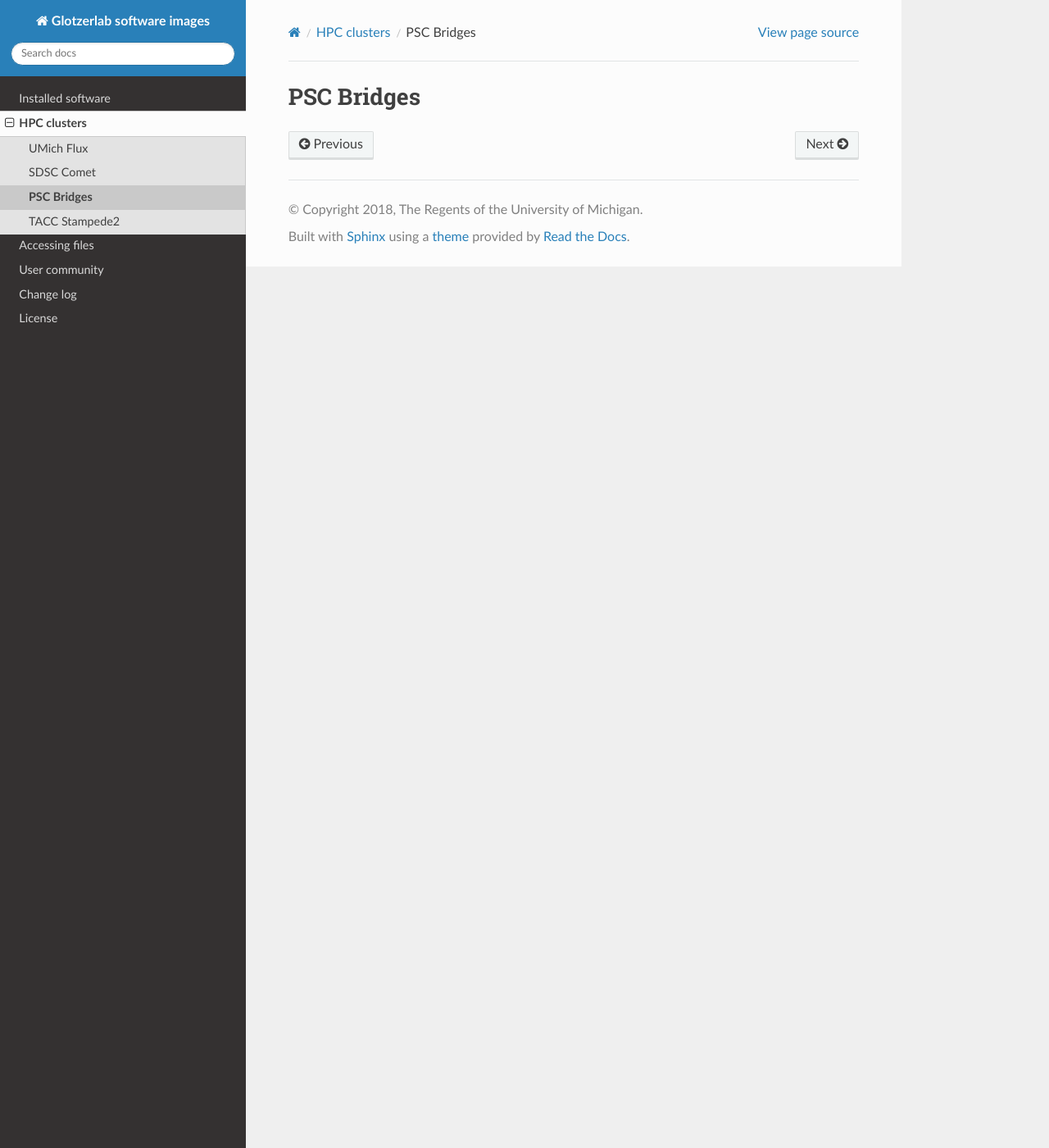
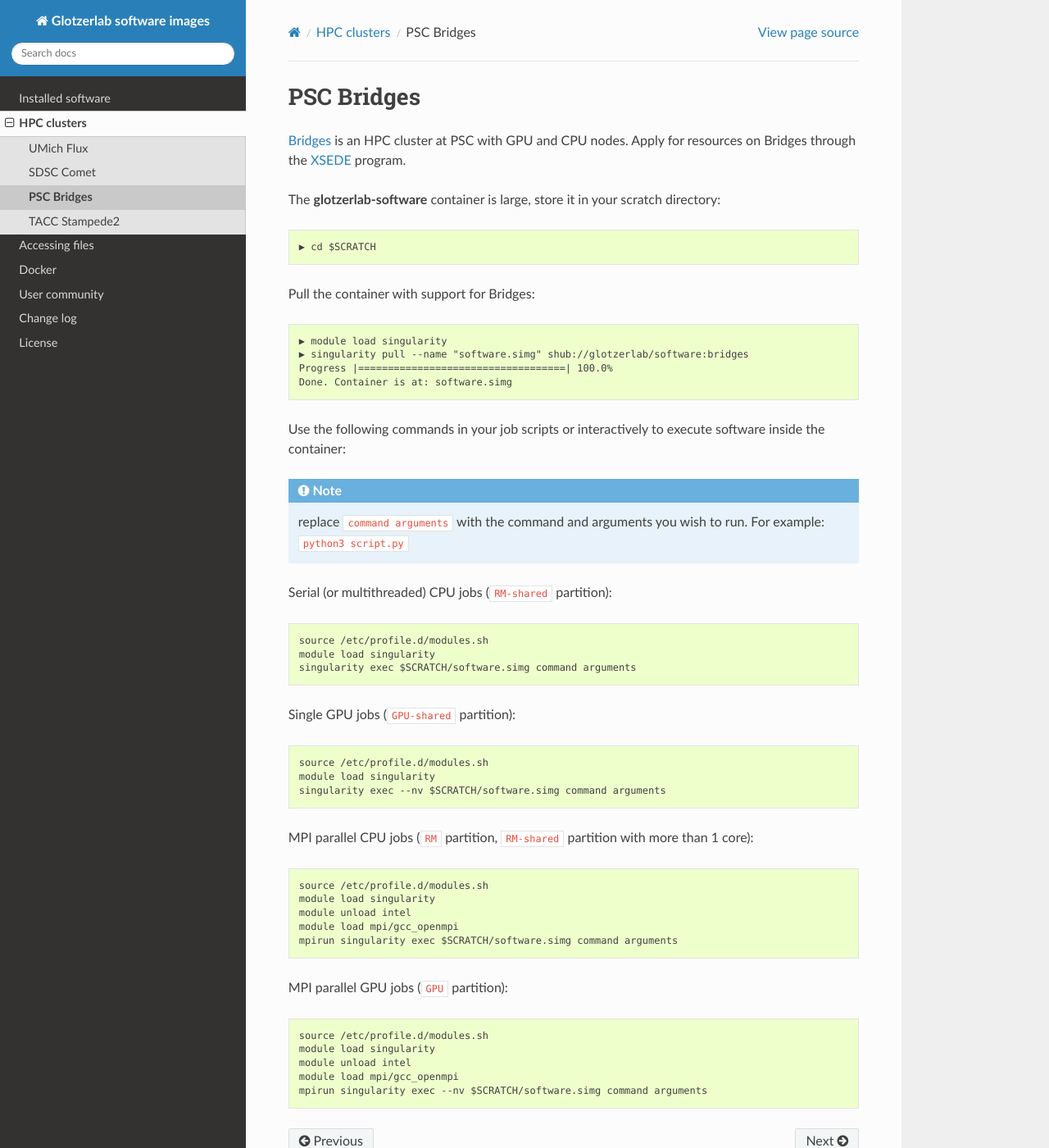
Before and after one commit to glotzerlab/software, a Sphinx documentation site: the page built from doc/clusters/bridges.rst, in a window 1280 px wide and 1400 px high. Shown: the whole window at 82% size. Built offline with Sphinx 7.4.7 and the Read the Docs theme 2.0.0, drawn with Linux system fonts in a browser that asks for light colours.

```diff
--- a/doc/clusters/bridges.rst
+++ b/doc/clusters/bridges.rst
@@ -1,2 +1,51 @@
 PSC Bridges
 -----------
+
+`Bridges <https://psc.edu/resources/computing/bridges>`_ is an HPC cluster at PSC with GPU and CPU nodes.
+Apply for resources on Bridges through the `XSEDE <https://www.xsede.org/>`_ program.
+
+The **glotzerlab-software** container is large, store it in your scratch directory::
+
+    ▶ cd $SCRATCH
+
+Pull the container with support for Bridges::
+
+    ▶ module load singularity
+    ▶ singularity pull --name "software.simg" shub://glotzerlab/software:bridges
+    Progress |===================================| 100.0%
+    Done. Container is at: software.simg
+
+Use the following commands in your job scripts or interactively to execute software inside the container:
+
+.. note::
+
+    replace ``command arguments`` with the command and arguments you wish to run. For example:
+    ``python3 script.py``
+
+Serial (or multithreaded) CPU jobs (``RM-shared`` partition)::
+
+    source /etc/profile.d/modules.sh
+    module load singularity
+    singularity exec $SCRATCH/software.simg command arguments
+
+Single GPU jobs (``GPU-shared`` partition)::
+
+    source /etc/profile.d/modules.sh
+    module load singularity
+    singularity exec --nv $SCRATCH/software.simg command arguments
+
+MPI parallel CPU jobs (``RM`` partition, ``RM-shared`` partition with more than 1 core)::
+
+    source /etc/profile.d/modules.sh
+    module load singularity
+    module unload intel
+    module load mpi/gcc_openmpi
+    mpirun singularity exec $SCRATCH/software.simg command arguments
+
+MPI parallel GPU jobs (``GPU`` partition)::
+
+    source /etc/profile.d/modules.sh
+    module load singularity
+    module unload intel
+    module load mpi/gcc_openmpi
+    mpirun singularity exec --nv $SCRATCH/software.simg command arguments
--- a/doc/index.rst
+++ b/doc/index.rst
@@ -2,8 +2,8 @@ Glotzerlab software images
 ++++++++++++++++++++++++++
 
 **glotzerlab-software** is a set of container images that provide software developed by the
-`Glotzer group <http://glotzerlab.engin.umich.edu>`_ at the `University of Michigan <https://www.umich.edu/>`_, and
-related software commonly used in simulation and data analysis workflows. An *image* bundles these tools into
+`Glotzer group <http://glotzerlab.engin.umich.edu>`_ at the `University of Michigan <https://www.umich.edu/>`_ along
+with related software commonly used in simulation and data analysis workflows. An *image* bundles these tools into
 a single file which can be copied, moved, shared with others, and published to provide a completely
 reproducible workflow. A *host* system provides the resources to execute software inside containers.
 `Singularity <https://www.sylabs.io/docs/>`_ provides a high performance solution, supporting NVIDIA GPUs and MPI
@@ -82,6 +82,7 @@ _____________
     software
     cluster
     files
+    docker
     community
     changes
     license
--- a/doc/software.rst
+++ b/doc/software.rst
@@ -12,7 +12,7 @@ Installed software
     * `GSD <https://gsd.readthedocs.io>`_
     * `HOOMD-blue <http://glotzerlab.engin.umich.edu/hoomd-blue/>`_
     * `libgetar <https://libgetar.readthedocs.io>`_
-    * `Pythia <https://pythia.readthedocs.io/>`_
+    * `Pythia <https://pythia-learn.readthedocs.io/>`_
     * `Rowan <https://rowan.readthedocs.io/>`_
     * `Plato <https://plato-draw.readthedocs.io>`_
     * `Signac <http://signac.io>`_
```
Also changed, not shown: doc/clusters/comet.rst (+45 -0 lines), doc/clusters/flux.rst (+27 -4 lines), doc/clusters/stampede2.rst (+38 -0 lines), doc/docker.rst (added, +41 -0 lines).
